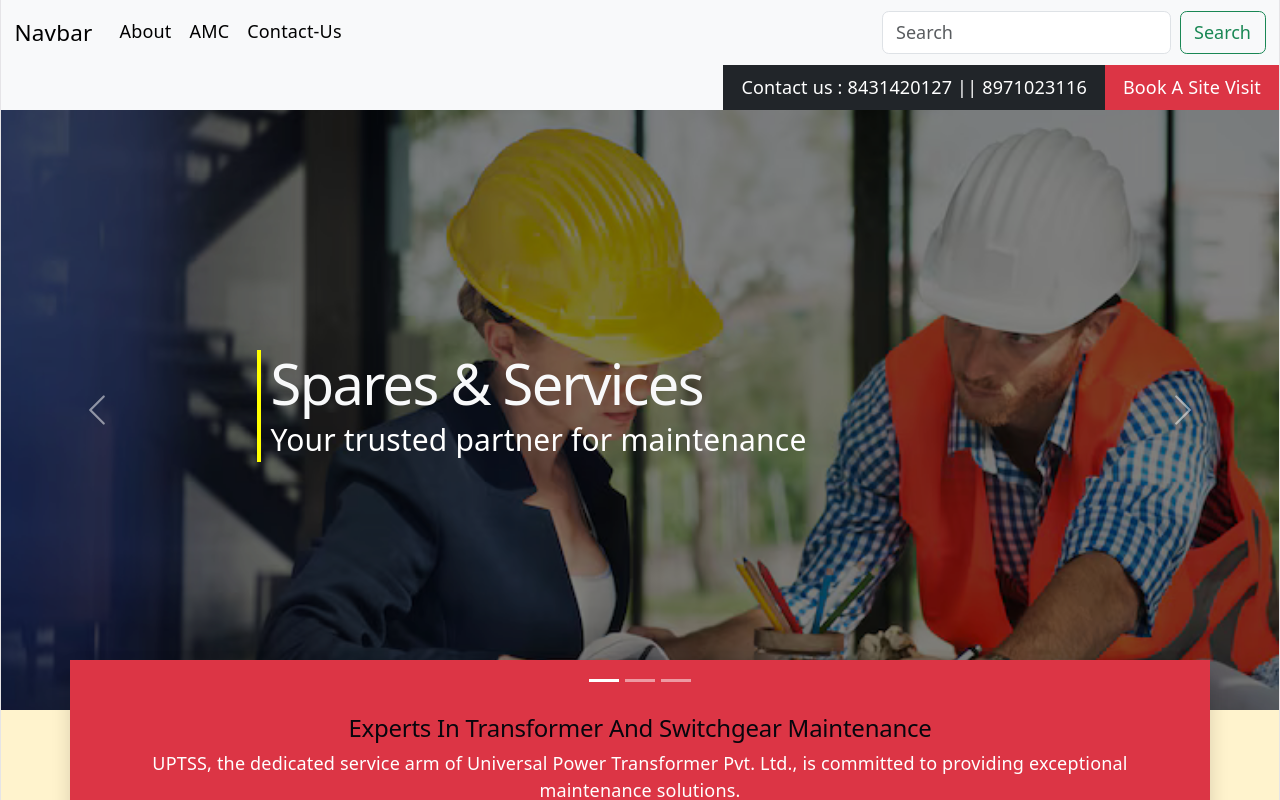
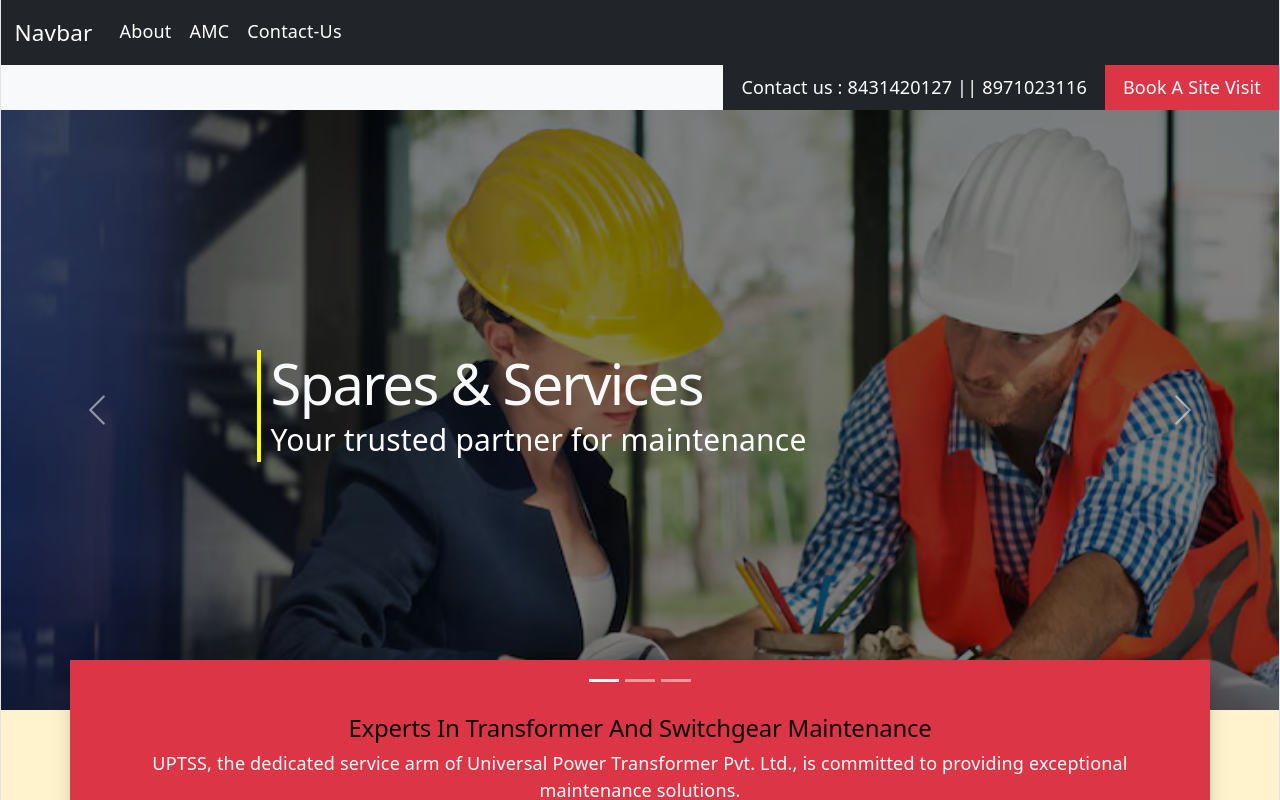
Before and after one commit to KUSHAL-HC/SR-Electricals, a React (Vite) app: page / in a window 1280 px wide. Shown: the top 800 px of the page. Built offline with nearby package versions, Linux system fonts and the light colour scheme.

Commit message:
fixed some ui

```diff
--- a/src/components/NavBar.jsx
+++ b/src/components/NavBar.jsx
@@ -3,13 +3,13 @@ import { Link } from 'react-router-dom'
 
 const NavBar = () => {
   return (
-            <nav className="navbar navbar-expand-lg bg-body-tertiary" style={{position:'sticky',zIndex:"100"}} >
+            <nav className="navbar navbar-expand-lg bg-dark" data-bs-theme="dark" style={{position:'sticky',zIndex:"100"}} >
                 <div className="container-fluid">
                     <Link className="navbar-brand" to="/">Navbar</Link>
                         <button className="navbar-toggler" type="button" data-bs-toggle="collapse" data-bs-target="#navbarSupportedContent" aria-controls="navbarSupportedContent" aria-expanded="false" aria-label="Toggle navigation">
                             <span className="navbar-toggler-icon"></span>
                         </button>
-                <div className="collapse navbar-collapse" id="navbarSupportedContent">
+                    <div className="collapse navbar-collapse" style={{left:'0',position:'relative'}} id="navbarSupportedContent">
                         <ul className="navbar-nav me-auto mb-2 mb-lg-0">
                             <li className="nav-item">
                                 <Link className="nav-link active nav-hover" aria-current="page" to="/About">About</Link>
@@ -21,10 +21,6 @@ const NavBar = () => {
                                 <Link className="nav-link active nav-hover" aria-current="page" to="/Contact">Contact-Us</Link>
                             </li>
                         </ul>
-                    <form className="d-flex" role="search">
-                        <input className="form-control me-2" type="search" placeholder="Search" aria-label="Search"/>
-                        <button className="btn btn-outline-success" type="submit">Search</button>
-                    </form>
                     </div>
                 </div>
             </nav>
```
Lines whose indentation alone changed are shown as unchanged.
